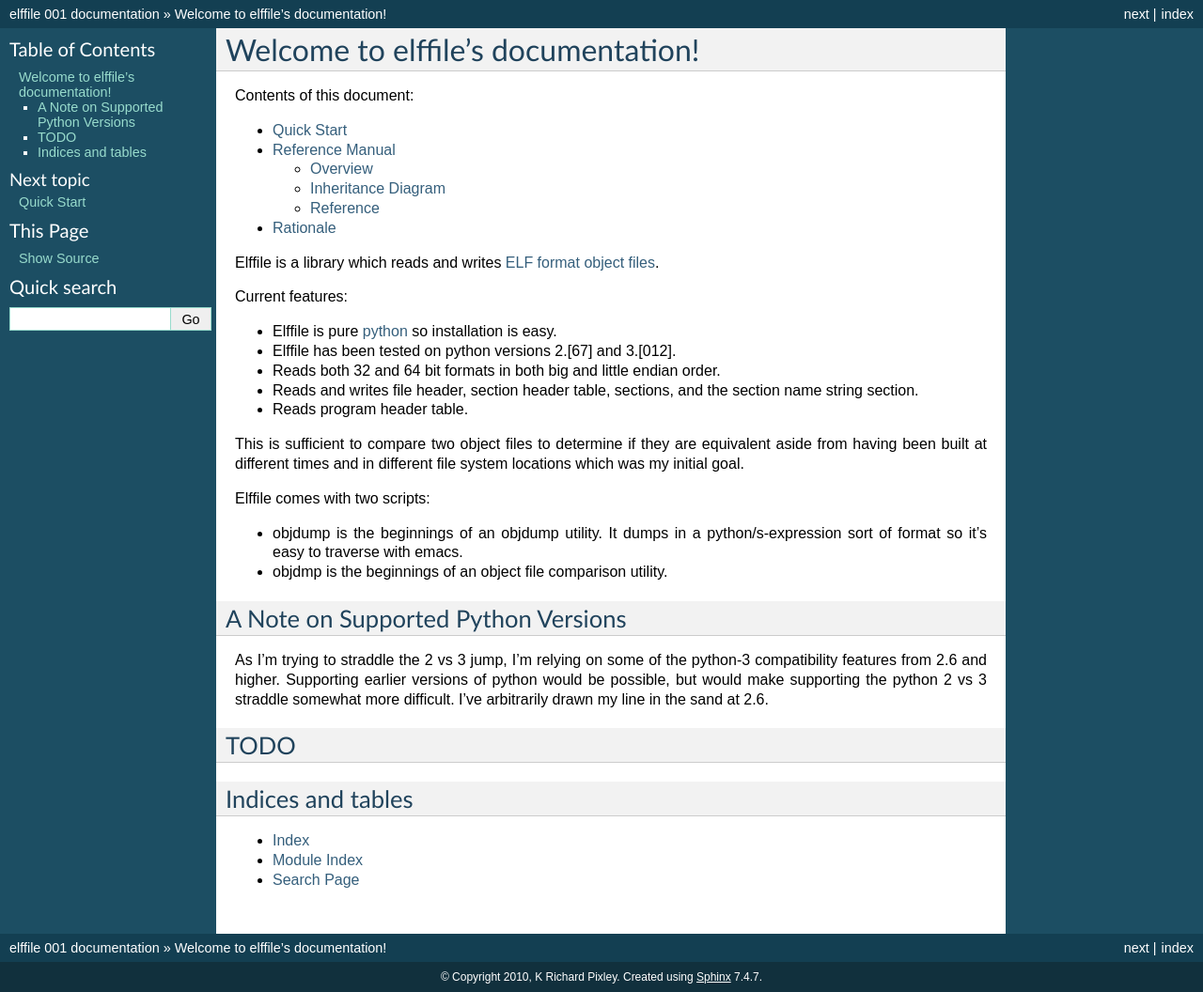
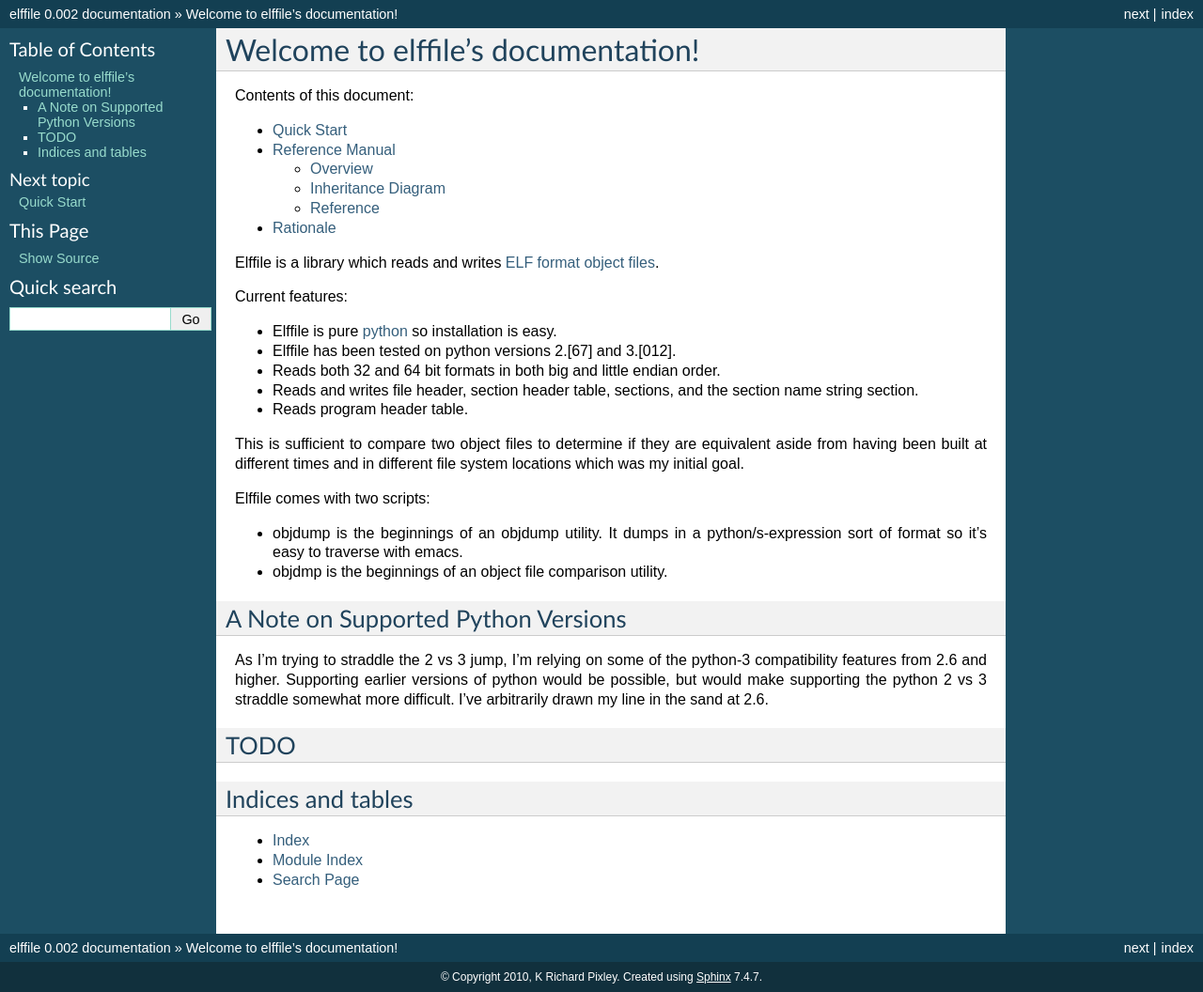
Before and after one commit to slorquet/elffile2, a Sphinx documentation site: the page built from docs/source/index.rst, in a window 1280 px wide. Shown: the whole page at 94% size. Built offline with Sphinx 7.4.7, drawn with Linux system fonts in a browser that asks for light colours.

Commit message:
update to 0.002

```diff
--- a/docs/source/conf.py
+++ b/docs/source/conf.py
@@ -48,9 +48,9 @@ copyright = u'2010, K Richard Pixley'
 # built documents.
 #
 # The short X.Y version.
-version = '0'
+version = '0.002'
 # The full version, including alpha/beta/rc tags.
-release = '001'
+release = '0.002'
 
 # The language for content autogenerated by Sphinx. Refer to documentation
 # for a list of supported languages.
```
